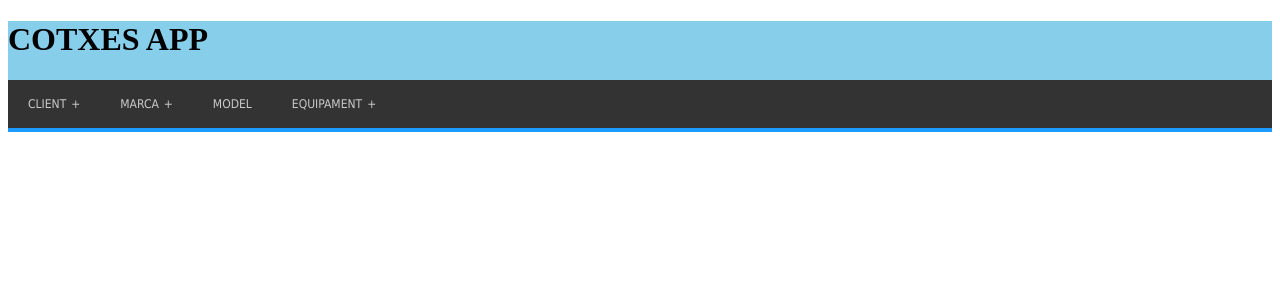
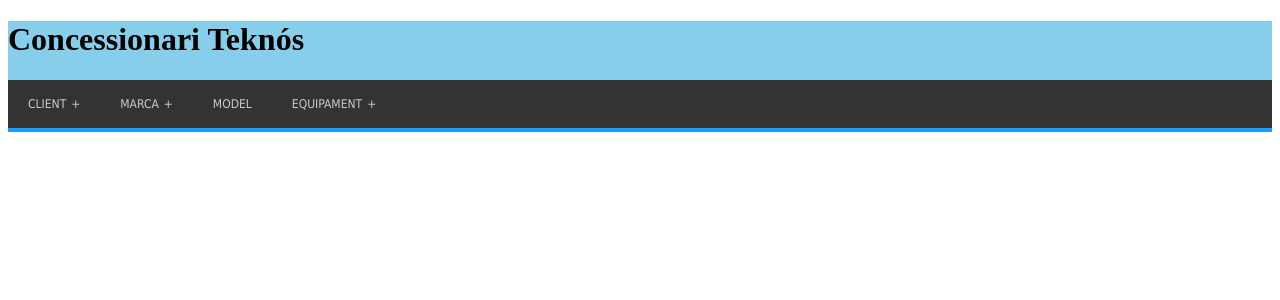
Before and after one commit to sales67/concessionari, an Angular app: page / in a window 1280 px wide. Shown: the top 300 px of the page. Built offline with nearby package versions, Linux system fonts and the light colour scheme.

Commit message:
no message

```diff
--- a/src/app/app.component.ts
+++ b/src/app/app.component.ts
@@ -6,5 +6,5 @@ import { Component } from '@angular/core';
   styleUrls: ['./app.component.css']
 })
 export class AppComponent {
-  title = 'COTXES APP';
+  title = 'Concessionari Teknós';
 }
--- a/src/index.html
+++ b/src/index.html
@@ -1,7 +1,7 @@
 <!doctype html>
 <html>
 <head>
-  <title>CotxesApp</title>
+  <title>ConceTeknós</title>
   <base href="/">
 
   <meta name="viewport" content="width=device-width, initial-scale=1">
```
